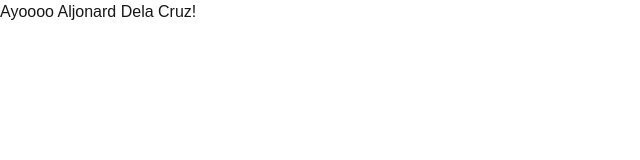
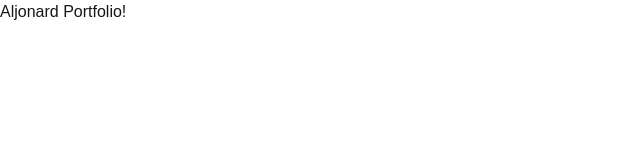
Before and after one commit to aljonard-dc/aljonard_portfolio, a Next.js app: page / in a window 1280 px wide. Shown: the top 160 px of the page, without its empty margins (0-640 px from the left). Built offline with nearby package versions, Linux system fonts and the light colour scheme.

Commit message:
rename title

```diff
--- a/app/page.tsx
+++ b/app/page.tsx
@@ -3,7 +3,7 @@ import Image from "next/image";
 export default function Home() {
   return (
   <div>
-     Ayoooo Aljonard Dela Cruz!
+     Aljonard Portfolio!
   </div>
   );
 }
```
